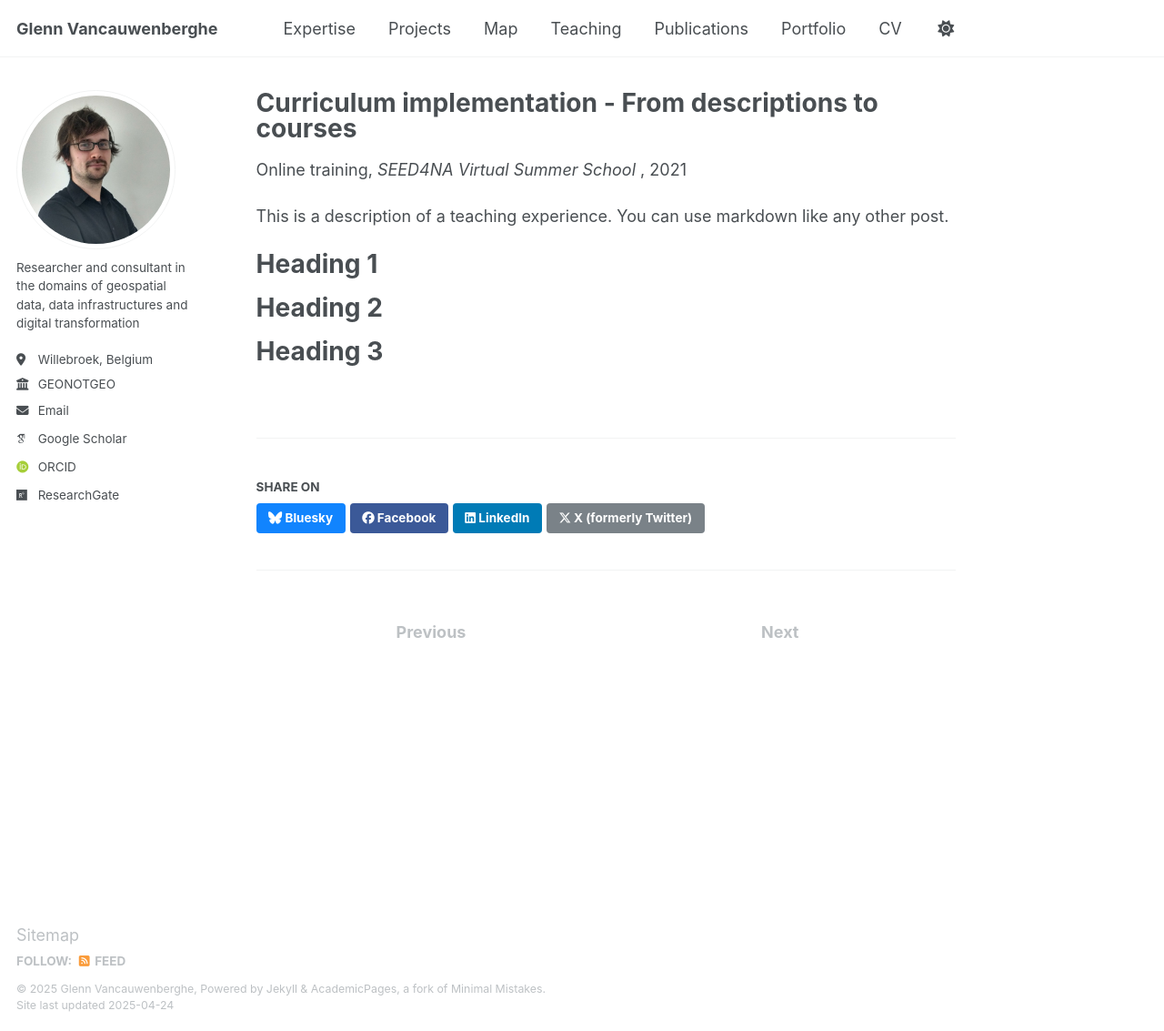
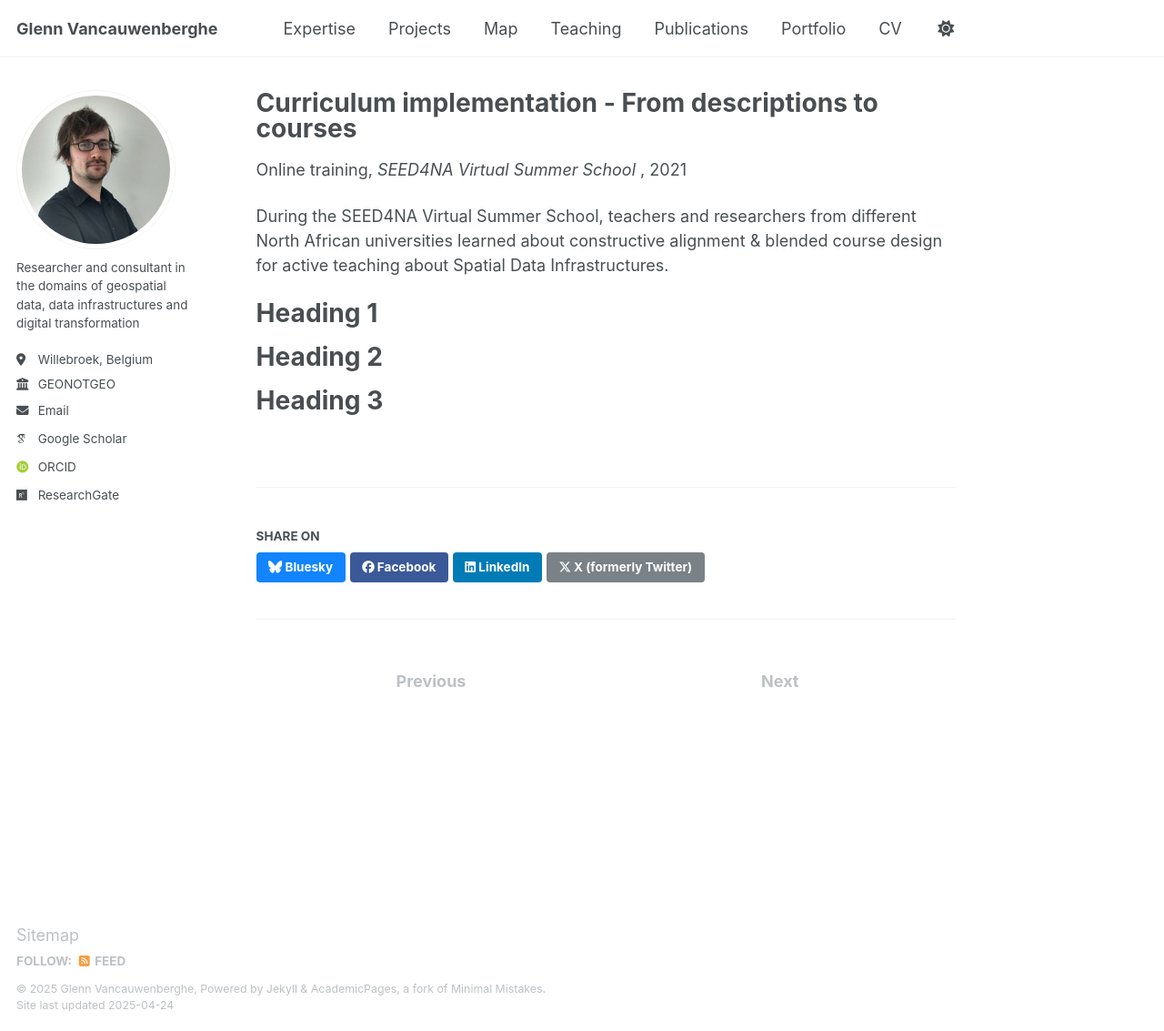
Before and after one commit to GVancauwenberghe/gvancauwenberghe.github.io, a Jekyll site: the page built from _teaching/teaching-15.md, in a window 1280 px wide and 1133 px high. Shown: the whole window at 91% size. Built offline with Jekyll 4.4.1, drawn with Linux system fonts in a browser that asks for light colours; some web fonts are replaced.

Commit message:
Update teaching-15.md

```diff
--- a/_teaching/teaching-15.md
+++ b/_teaching/teaching-15.md
@@ -8,7 +8,7 @@ date: 2021-05-27
 location: "Online"
 ---
 
-This is a description of a teaching experience. You can use markdown like any other post.
+During the SEED4NA Virtual Summer School, teachers and researchers from different North African universities learned about constructive alignment & blended course design for active teaching about Spatial Data Infrastructures.
 
 Heading 1
 ======
```
